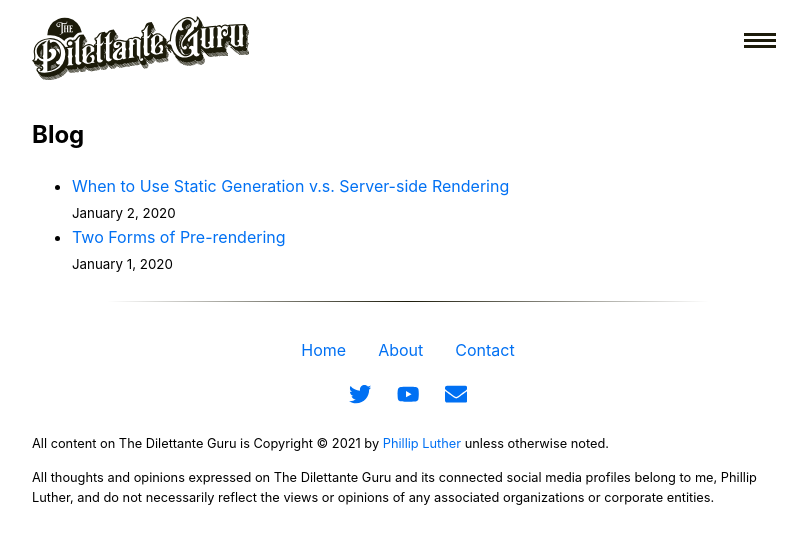
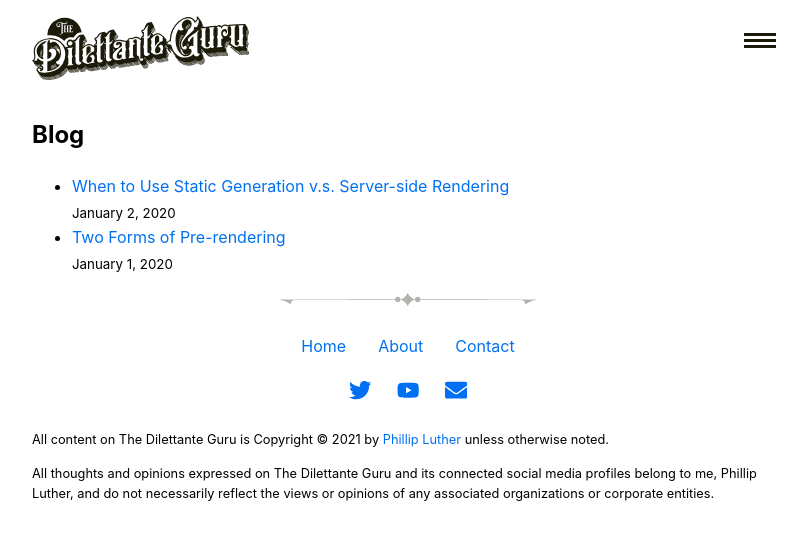
Before and after one commit to phillipluther/code-audio-gatsby-orphan, a Next.js app: page / in a window 1280 px wide. Shown: the top 544 px of the page, without its empty margins (232-1039 px from the left). Built offline with nearby package versions, Linux system fonts and the light colour scheme.

Commit message:
Update divider flourish

```diff
--- a/components/divider/divider.module.css
+++ b/components/divider/divider.module.css
@@ -1,25 +1,11 @@
 .divider {
-  position: relative;
-  width: 80%;
-  max-width: 640px;
-  height: 1px;
-  border: 0;
+  display: block;
+  max-width: 256px;
   margin: 16px auto;
-  background: linear-gradient(90deg, transparent, #1c1b0a, transparent);
+  opacity: 0.33;
 }
 
-.divider::after {
-  content: "";
-  position: absolute;
-  top: 0;
-  left: 0;
-  border-top: 1px solid transparent;
-  display: block;
-  width: 100%;
-  height: 0;
-}
-
-@media screen and (min-width: 640px) {
+@media screen and (max-width: 640px) {
   .divider {
     margin: 24px auto;
   }
--- a/components/divider/divider.tsx
+++ b/components/divider/divider.tsx
@@ -1,11 +1,9 @@
 import classnames from 'classnames';
+import DividerFlourish from './divider-flourish.svg';
 import styles from './divider.module.css';
 
 const Divider = ({ className, ...props }: { className?: string }) => (
-  <hr
-    className={classnames(styles.divider, className)}
-    {...props}
-  />
+  <DividerFlourish className={classnames(styles.divider, className)} />
 );
 
 export default Divider;
--- a/components/layout/layout.tsx
+++ b/components/layout/layout.tsx
@@ -165,9 +165,9 @@ export default function Layout({ children, home }: {
       </header>
 
       <main>{children}</main>
+      <Divider />
 
       <footer className={styles.footer}>
-        <Divider />
         <VisuallyHidden as="h2">Supplemental Information</VisuallyHidden>
 
         <section>
```
Also changed, not shown: components/divider/divider-flourish.svg (added).
